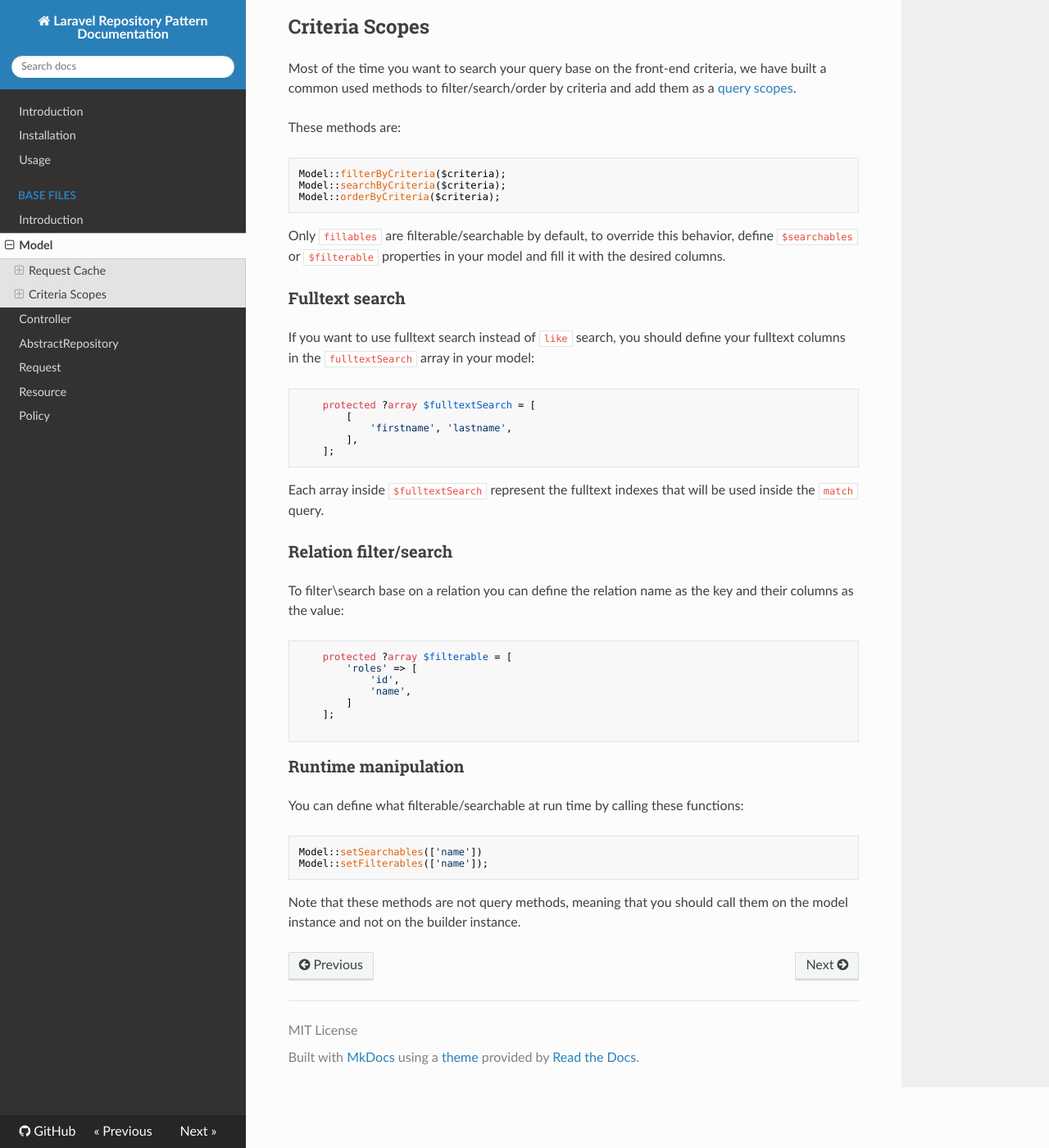
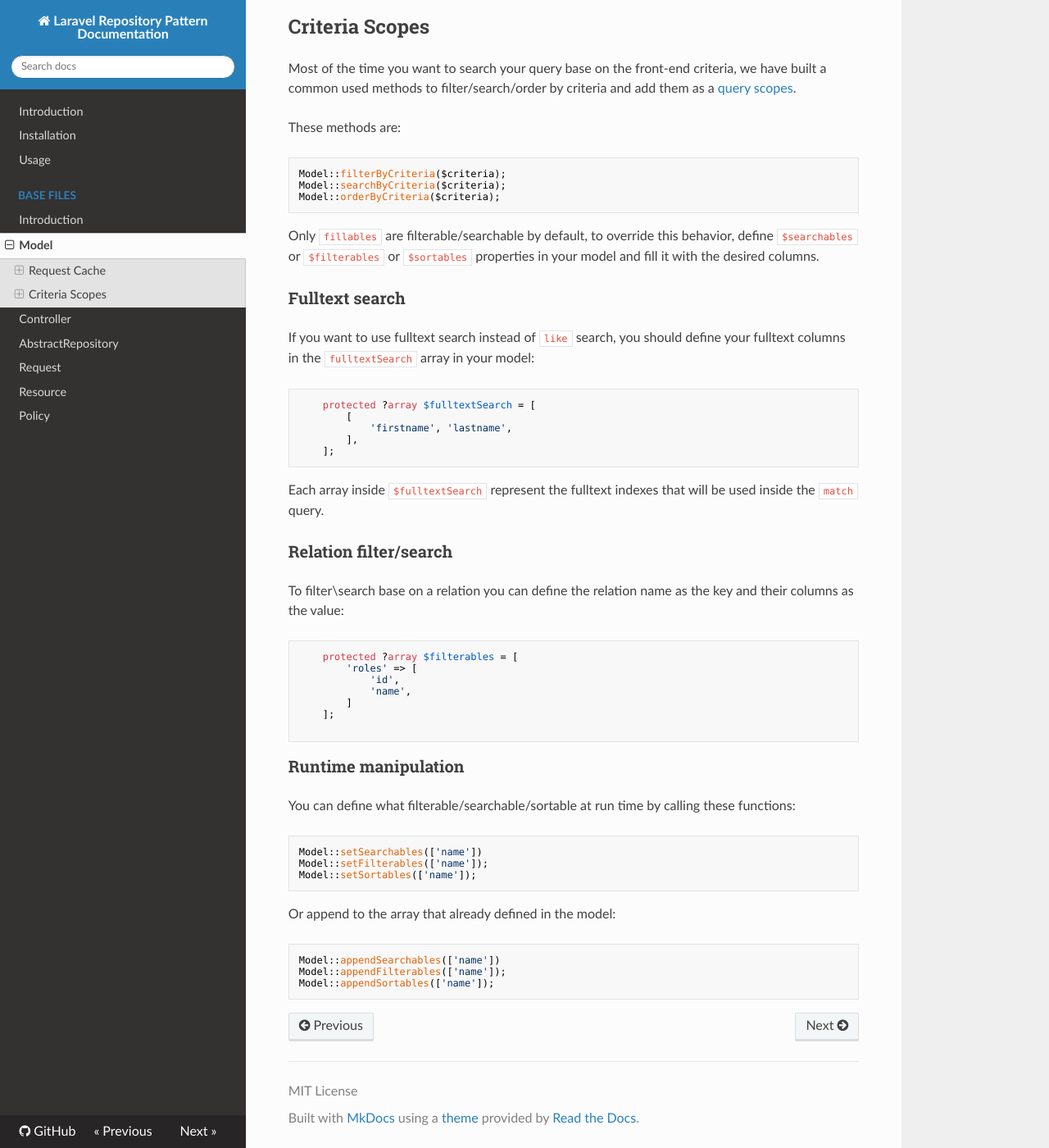
Before and after one commit to mshamaseen/laravel-repositories, an MkDocs documentation site: the page built from docs/Base/Model.md, in a window 1280 px wide and 1400 px high, scrolled down 803 px. Shown: the whole window at 82% size. Built offline with MkDocs 1.6.1, drawn with Linux system fonts in a browser that asks for light colours; nearby versions of some CDN libraries.

Commit message:
update doc

````diff
--- a/docs/Base/Model.md
+++ b/docs/Base/Model.md
@@ -35,7 +35,7 @@ Model::searchByCriteria($criteria);
 Model::orderByCriteria($criteria);
 ```
 
-Only `fillables` are filterable/searchable by default, to override this behavior, define `$searchables` or `$filterable` properties in your model and fill it with the desired columns.
+Only `fillables` are filterable/searchable by default, to override this behavior, define `$searchables` or `$filterables` or `$sortables` properties in your model and fill it with the desired columns.
 
 ### Fulltext search
 
@@ -54,7 +54,7 @@ Each array inside `$fulltextSearch` represent the fulltext indexes that will be
 ### Relation filter/search
 To filter\search base on a relation you can define the relation name as the key and their columns as the value:
 ```
-    protected ?array $filterable = [
+    protected ?array $filterables = [
         'roles' => [
             'id',
             'name',
@@ -64,11 +64,17 @@ To filter\search base on a relation you can define the relation name as the key
 ```
 
 ### Runtime manipulation
-You can define what filterable/searchable at run time by calling these functions:
+You can define what filterable/searchable/sortable at run time by calling these functions:
 
 ```
 Model::setSearchables(['name'])
 Model::setFilterables(['name']);
+Model::setSortables(['name']);
 ```
 
-Note that these methods are not query methods, meaning that you should call them on the model instance and not on the builder instance.
+Or append to the array that already defined in the model:
+```
+Model::appendSearchables(['name'])
+Model::appendFilterables(['name']);
+Model::appendSortables(['name']);
+```
````
